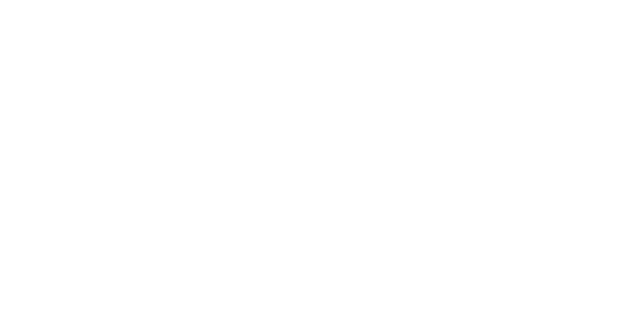
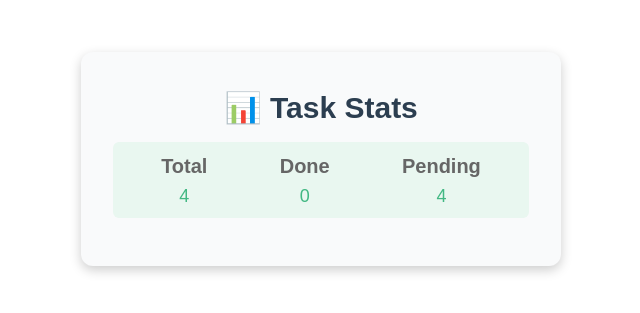
Before and after one commit to sisonjcs/SISON_JANELLE_CASSANDRA_FRONTEND, a Vue app: page /stats in a window 1280 px wide. Before the commit this address had no page. Shown: the part 241-554 px from the top of the page, without its empty margins (319-959 px from the left). Built offline with nearby package versions, Linux system fonts and the light colour scheme; the HTML template or start-up script is replaced by a standard one.

Commit message:
feat: added StatView

```diff
--- a/src/assets/main.css
+++ b/src/assets/main.css
@@ -1,6 +1,6 @@
 @import './base.css';
 
-/* #app {
+#app {
   min-height: 100vh;
   width: 100%;
   display: flex;
@@ -8,7 +8,7 @@
   align-items: center;
   padding: 2rem;
   background: white;
-} */
+}
 
 a,
 .green {
--- a/src/stores/taskStore.ts
+++ b/src/stores/taskStore.ts
@@ -1,5 +1,5 @@
 import { defineStore } from 'pinia'
-import { ref } from 'vue'
+import { computed, ref } from 'vue'
 
 export const useTaskStore = defineStore('tasks', () => {
     const tasks = ref([
@@ -9,5 +9,9 @@
         {id: 4, name: 'Sleep', done: false, dueDate: '2026-06-18', priority: 'low'},
     ])
 
-    return ({ tasks })
+    const totalCount = computed(() => tasks.value.length)
+    const doneCount = computed(() => tasks.value.filter(t => t.done).length)
+    const pendingCount = computed(() => tasks.value.filter(t => !t.done).length)
+
+    return ({ tasks, totalCount, doneCount, pendingCount })
 })
--- a/src/views/day3/HomeView.vue
+++ b/src/views/day3/HomeView.vue
@@ -28,6 +28,7 @@
     <nav class="page-nav">
       <!-- TODO 3: Add a RouterLink to /about -->
       <RouterLink to="/about">About</RouterLink>
+      <RouterLink to="/stats">Stats</RouterLink>
     </nav>
 
     <!-- TODO 4: Render each task as a RouterLink to /task/:id -->
--- /dev/null
+++ b/src/views/day3/StatsView.vue
@@ -0,0 +1,86 @@
+<script setup>
+import { computed } from 'vue';
+import { useTaskStore } from '@/stores/taskStore';
+
+const taskStore = useTaskStore()
+
+const totalCount = computed(() => taskStore.totalCount)
+const doneCount = computed(() => taskStore.doneCount)
+const pendingCount = computed(() => taskStore.pendingCount)
+
+</script>
+
+<template>
+    <div class="app">
+        <div class="title">
+            <h1>📊 Task Stats</h1>
+        </div>
+        <div class="stats-content">
+            <div>
+                <span>Total</span>
+                <strong>{{ totalCount }}</strong>
+            </div>
+            <div>
+                <span>Done</span>
+                <strong>{{ doneCount }}</strong>
+            </div>
+            <div>
+                <span>Pending</span>
+                <strong>{{ pendingCount }}</strong>
+            </div>
+        </div>
+    </div>
+</template>
+
+<style scoped>
+
+.app {
+  max-width: 480px;
+  width: 100%;
+  font-family: Arial, sans-serif;
+  padding: 32px;
+  margin: 40px auto;
+  background: #f9fafb;
+  border-radius: 12px;
+  box-shadow: 0 4px 12px rgba(0,0,0,0.2);
+}
+
+.title {
+    display: flex;
+    justify-content: center;
+    align-items: center;
+    margin-bottom: 10px;
+}
+
+.title h1 {
+    font-weight: bold;
+}
+
+.stats-content {
+  font-size: 20px;
+  color: #666;
+  margin-bottom: 16px;
+  padding: 8px 12px;
+  background: #e9f7f0;
+  border-radius: 6px;
+  text-align: center;
+  display: flex;
+  justify-content: space-around;
+  text-align: center;
+}
+
+.stats-content div {
+  display: flex;
+  flex-direction: column;
+}
+
+.stats-content div span {
+  font-weight: bold;
+}
+
+.stats-content strong {
+  font-size: 18px;
+  color: #42B883;
+}
+
+</style>
```
Also changed, not shown: src/router/index.ts (+8 -0 lines).
